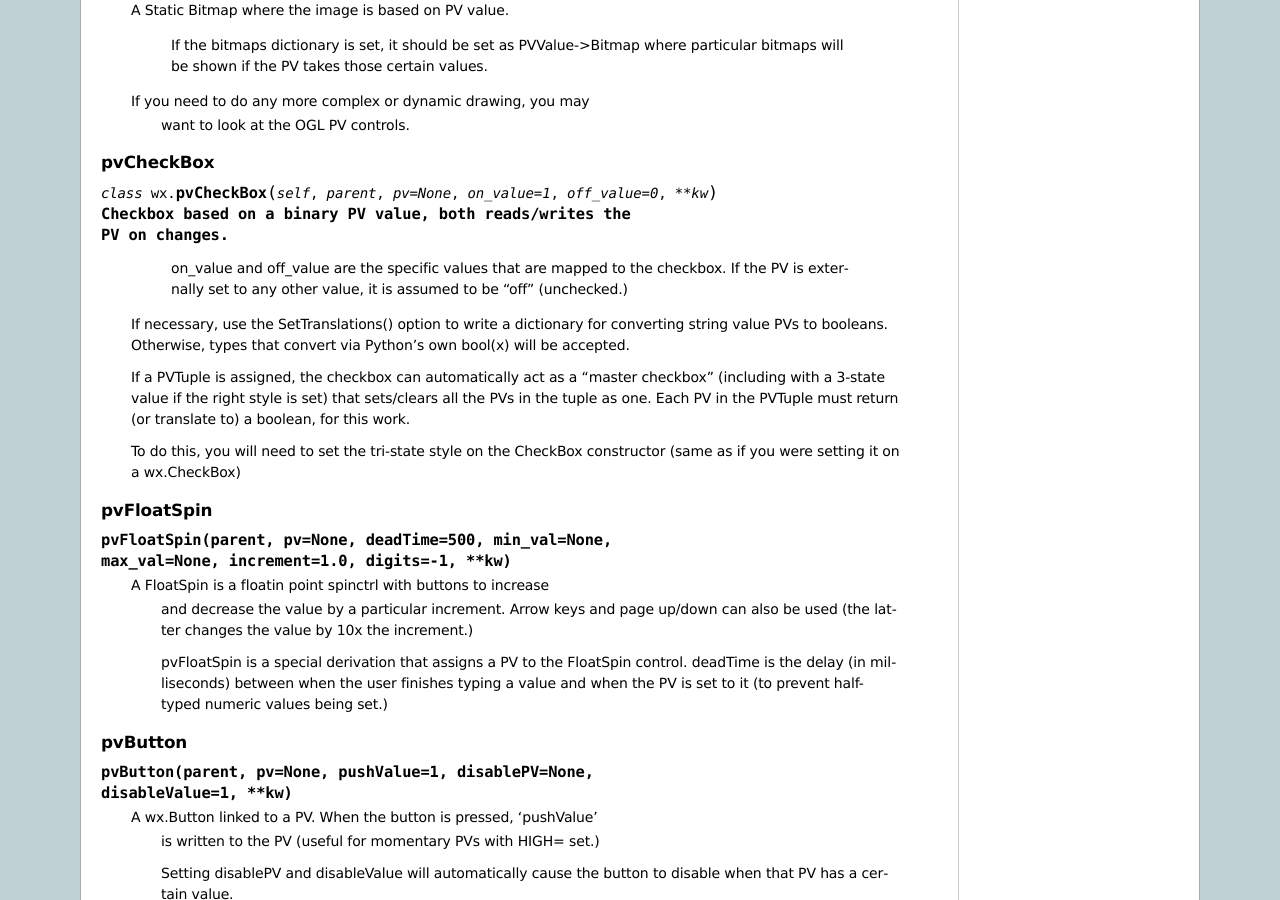
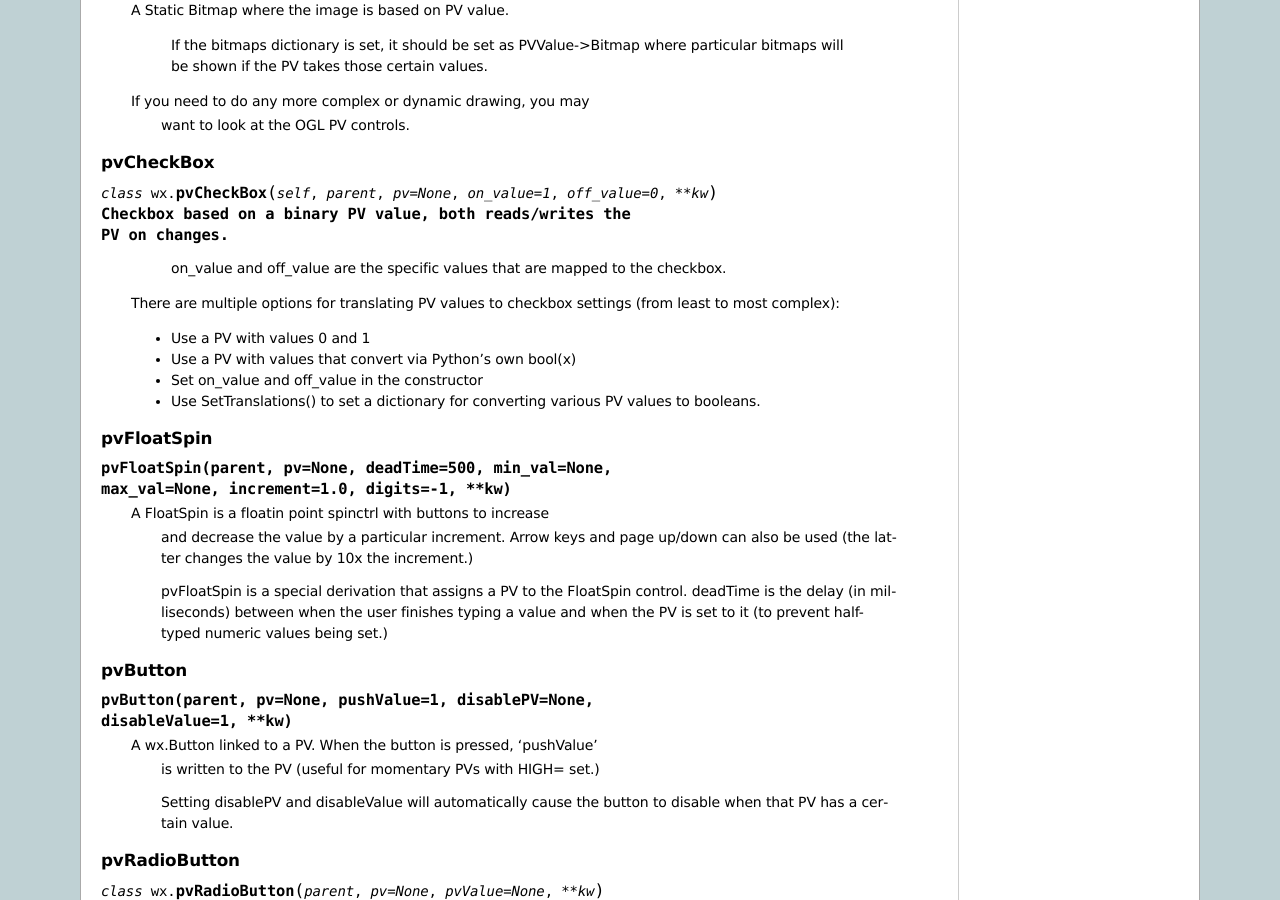
Before and after one commit to pyepics/pyepics, a Sphinx documentation site: the page built from doc/wx.rst, in a window 1280 px wide and 900 px high, scrolled down 1194 px. Built offline with Sphinx 7.4.7, drawn with Linux system fonts in a browser that asks for light colours; formulas are drawn with MathJax 3; the version number is read from the project's files by our own code.

Commit message:
Minor post-merge cleanup, remove commented references to PVTuple

```diff
--- a/doc/wx.rst
+++ b/doc/wx.rst
@@ -109,22 +109,16 @@ pvCheckBox
     PV on changes.
 
 	 on_value and off_value are the specific values that are mapped to
-	 the checkbox. If the PV is externally set to any other value, it
-	 is assumed to be "off" (unchecked.)
+	 the checkbox.
 
-    If necessary, use the SetTranslations() option to write a
-    dictionary for converting string value PVs to booleans. Otherwise,
-    types that convert via Python's own bool(x) will be accepted.
+    There are multiple options for translating PV values to checkbox
+    settings (from least to most complex):
 
-    If a PVTuple is assigned, the checkbox can automatically act
-    as a "master checkbox" (including with a 3-state value if the
-    right style is set) that sets/clears all the PVs in the tuple
-    as one. Each PV in the PVTuple must return (or translate to)
-    a boolean, for this work.
-
-    To do this, you will need to set the tri-state style on the
-    CheckBox constructor (same as if you were setting it on a
-    wx.CheckBox)
+    * Use a PV with values 0 and 1
+    * Use a PV with values that convert via Python's own bool(x)
+    * Set on_value and off_value in the constructor
+    * Use SetTranslations() to set a dictionary for converting various
+      PV values to booleans.
 
 
 pvFloatSpin
```
Also changed, not shown: 2 other files.
